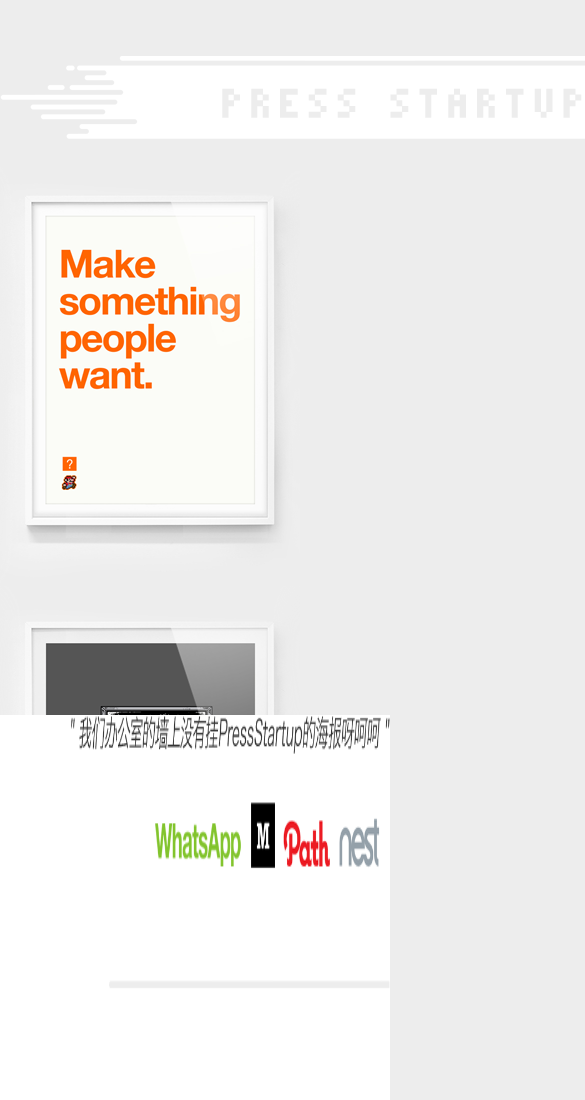
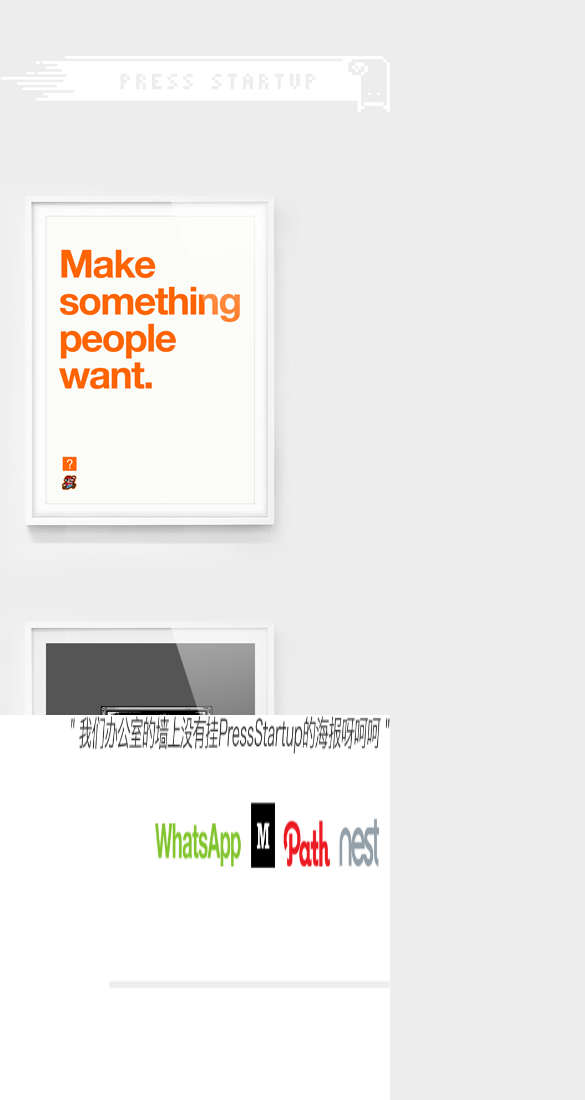
Before and after one commit to plantvsbirds/pressstartup, a plain HTML site: page index.html in a window 390 px wide. Shown: the top 1100 px of the page, 585 px wide, since content can reach past the window. Drawn offline with Linux system fonts and the light colour scheme.

Commit message:
Update styles.css

```diff
--- a/styles/styles.css
+++ b/styles/styles.css
@@ -10,6 +10,9 @@
 		height: 104px;
 		float: right;
 		margin-top: 56px;
+	}
+	.logo img {
+		width : 100%;
 	}
 	.post1 {
 		width: 300px;
```
